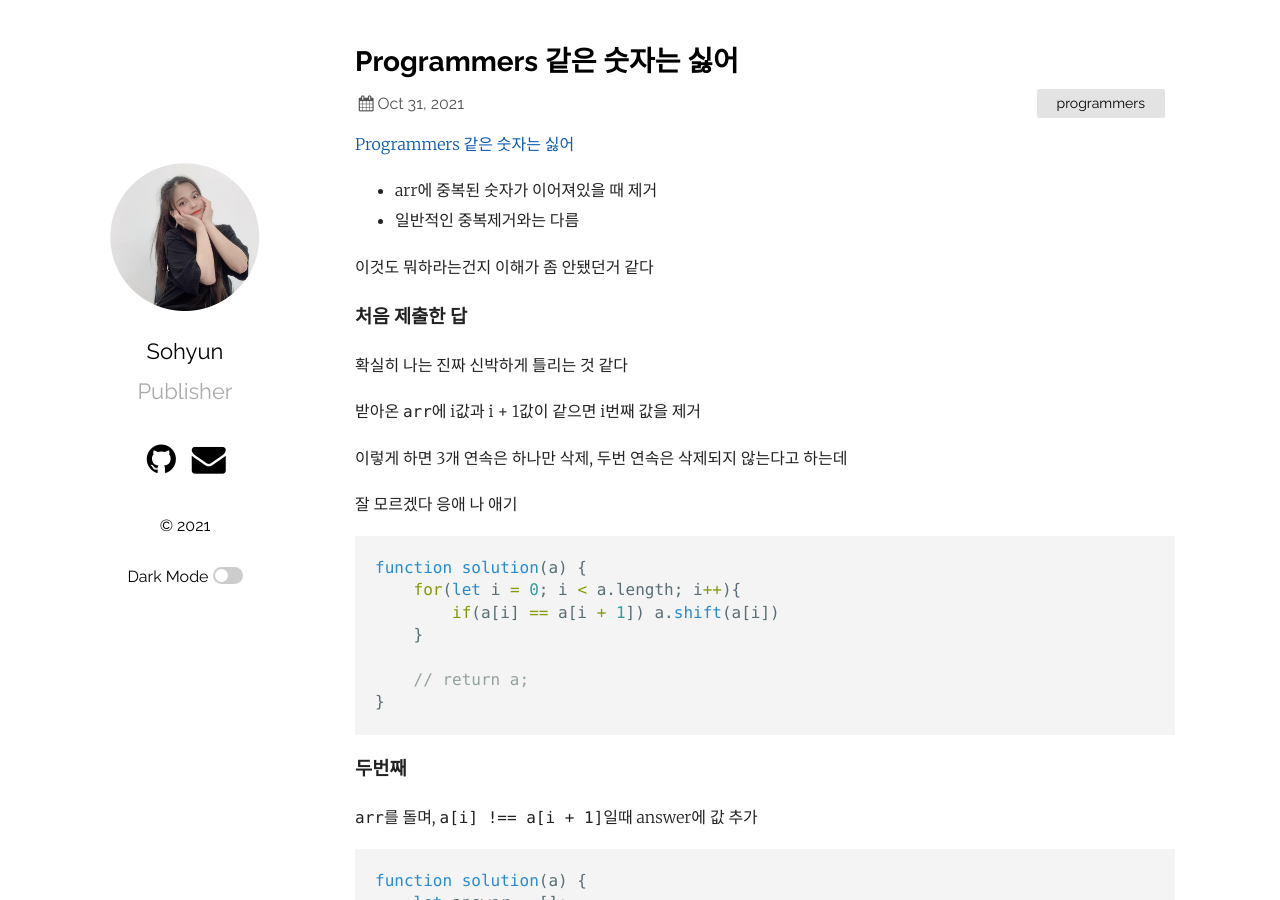
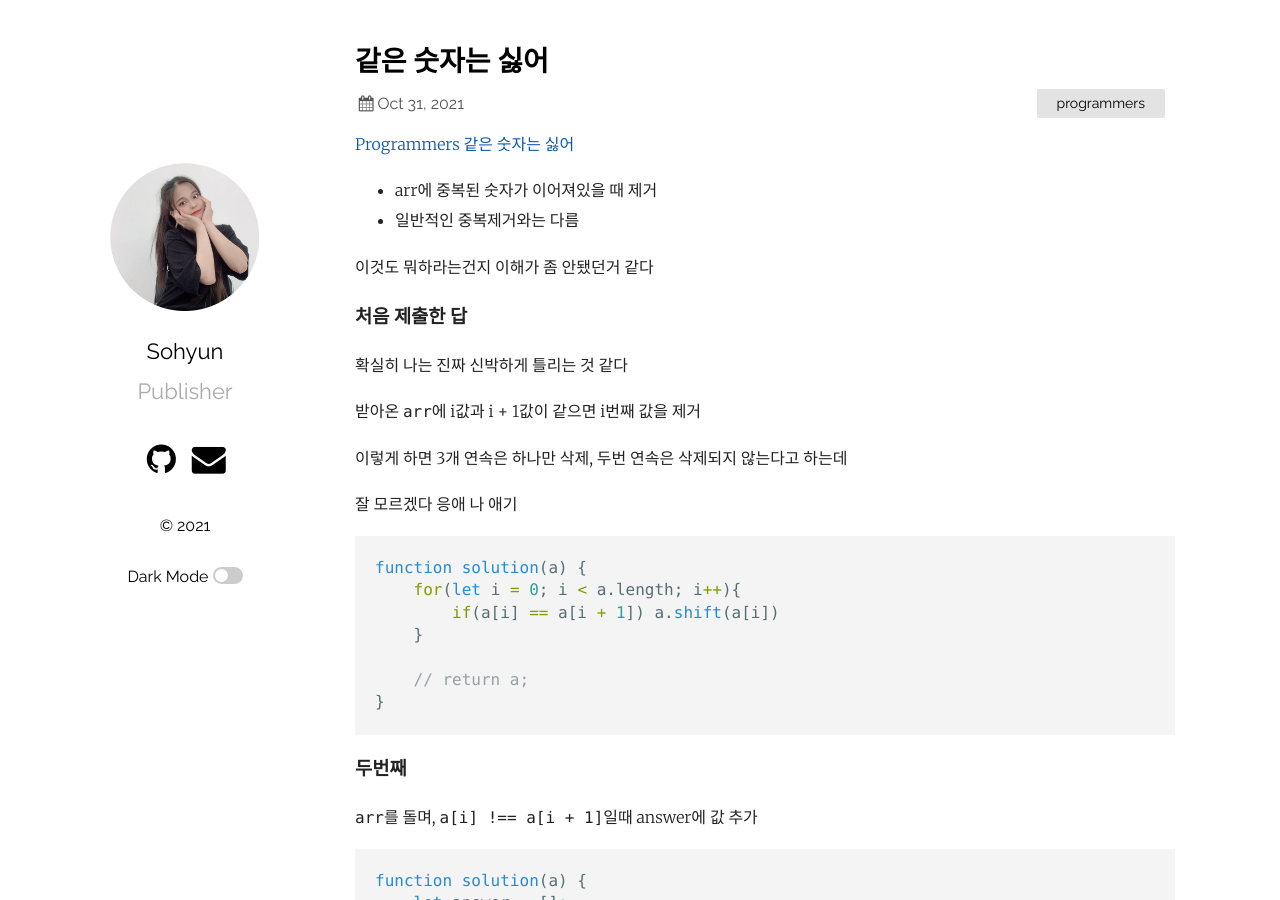
Before and after one commit to ppotatoG/ppotatoG.github.io, a Jekyll site: the page built from _posts/2021-10-31-programmers-12906.markdown, in a window 1280 px wide and 900 px high. Built offline with Jekyll 4.4.1, drawn with Linux system fonts in a browser that asks for light colours.

Commit message:
Fix typo

```diff
--- a/_posts/2021-10-31-programmers-12903.markdown
+++ b/_posts/2021-10-31-programmers-12903.markdown
@@ -1,6 +1,6 @@
 ---
 layout: post
-title:  "Programmers 가운데 글자 가져오기"
+title:  "가운데 글자 가져오기"
 date:   2021-10-31
 categories: programmers
 ---
--- a/_posts/2021-10-31-programmers-12906.markdown
+++ b/_posts/2021-10-31-programmers-12906.markdown
@@ -1,6 +1,6 @@
 ---
 layout: post
-title:  "Programmers 같은 숫자는 싫어"
+title:  "같은 숫자는 싫어"
 date:   2021-10-31
 categories: programmers
 ---
--- a/_posts/2021-10-31-programmers-1845.markdown
+++ b/_posts/2021-10-31-programmers-1845.markdown
@@ -1,6 +1,6 @@
 ---
 layout: post
-title:  "Programmers 폰켓몬"
+title:  "폰켓몬"
 date:   2021-10-31
 categories: programmers
 ---
--- a/_posts/2021-11-01-programmers-12910.markdown
+++ b/_posts/2021-11-01-programmers-12910.markdown
@@ -1,6 +1,6 @@
 ---
 layout: post
-title:  "Programmers 나누어 떨어지는 숫자 배열"
+title:  "나누어 떨어지는 숫자 배열"
 date:   2021-11-01
 categories: programmers
 ---
```
